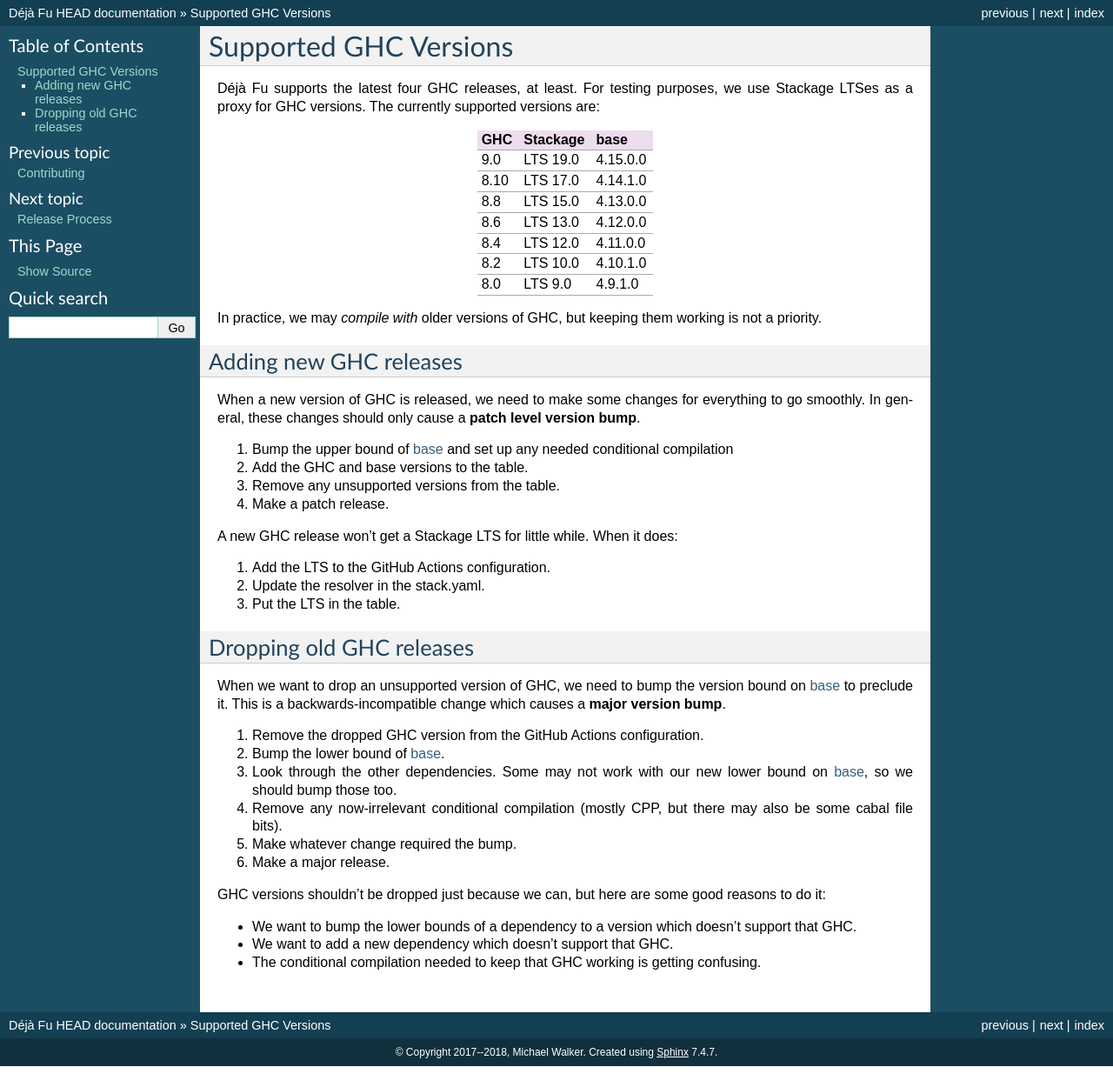
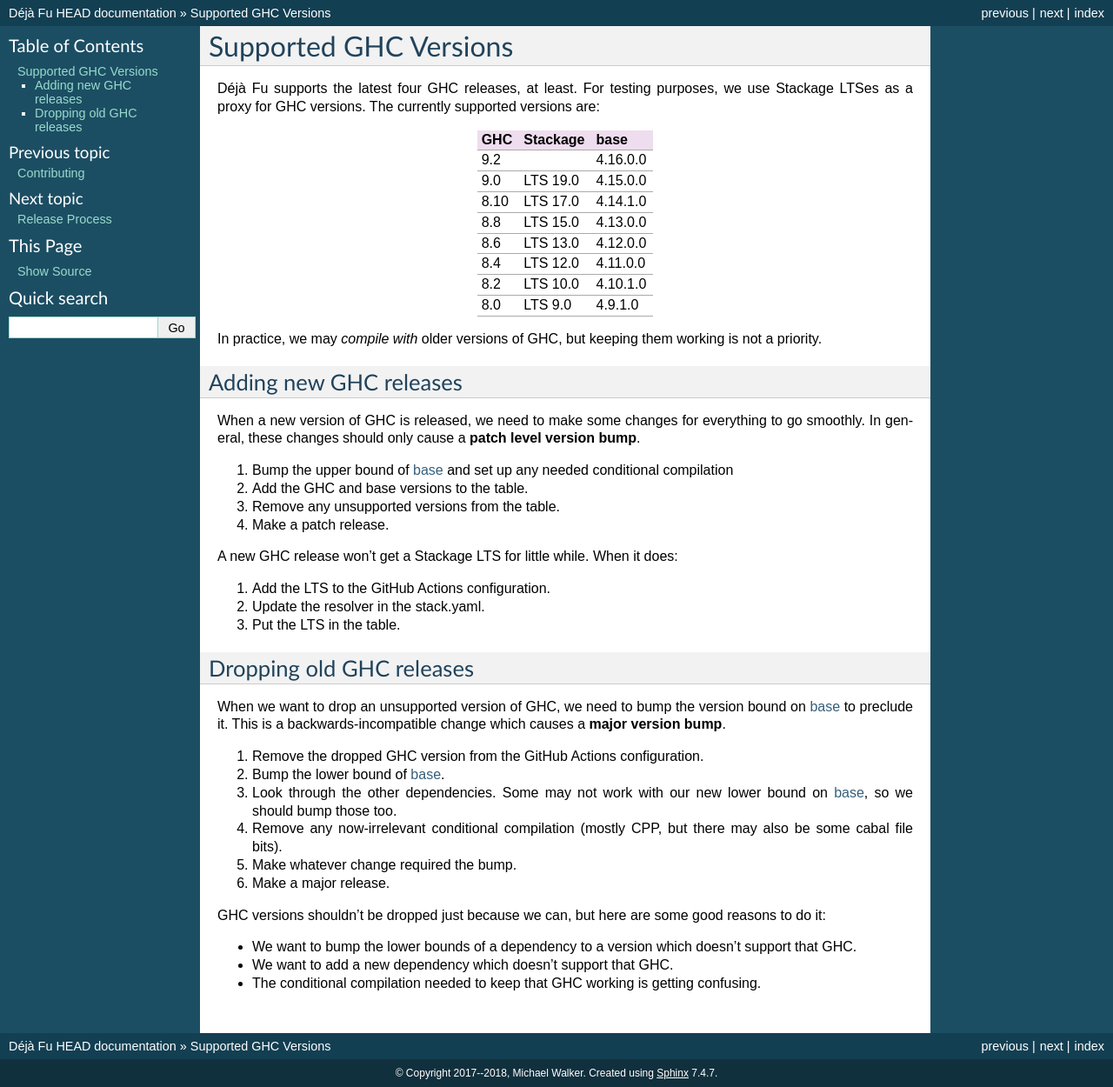
Before and after one commit to barrucadu/dejafu, a Sphinx documentation site: the page built from doc/ghc.rst, in a window 1280 px wide. Shown: the whole page at 87% size. Built offline with Sphinx 7.4.7, drawn with Linux system fonts in a browser that asks for light colours; before the commit the page ends 1226 px from its top, so only the background shows below that.

Commit message:
Add GHC 9.2 to supported versions list
No bounds need changing for this, so no release is needed.

```diff
--- a/doc/ghc.rst
+++ b/doc/ghc.rst
@@ -8,6 +8,7 @@
 .. csv-table::
    :header: "GHC", "Stackage", "base"
 
+   "9.2",  "",         "4.16.0.0"
    "9.0",  "LTS 19.0", "4.15.0.0"
    "8.10", "LTS 17.0", "4.14.1.0"
    "8.8",  "LTS 15.0", "4.13.0.0"
```
